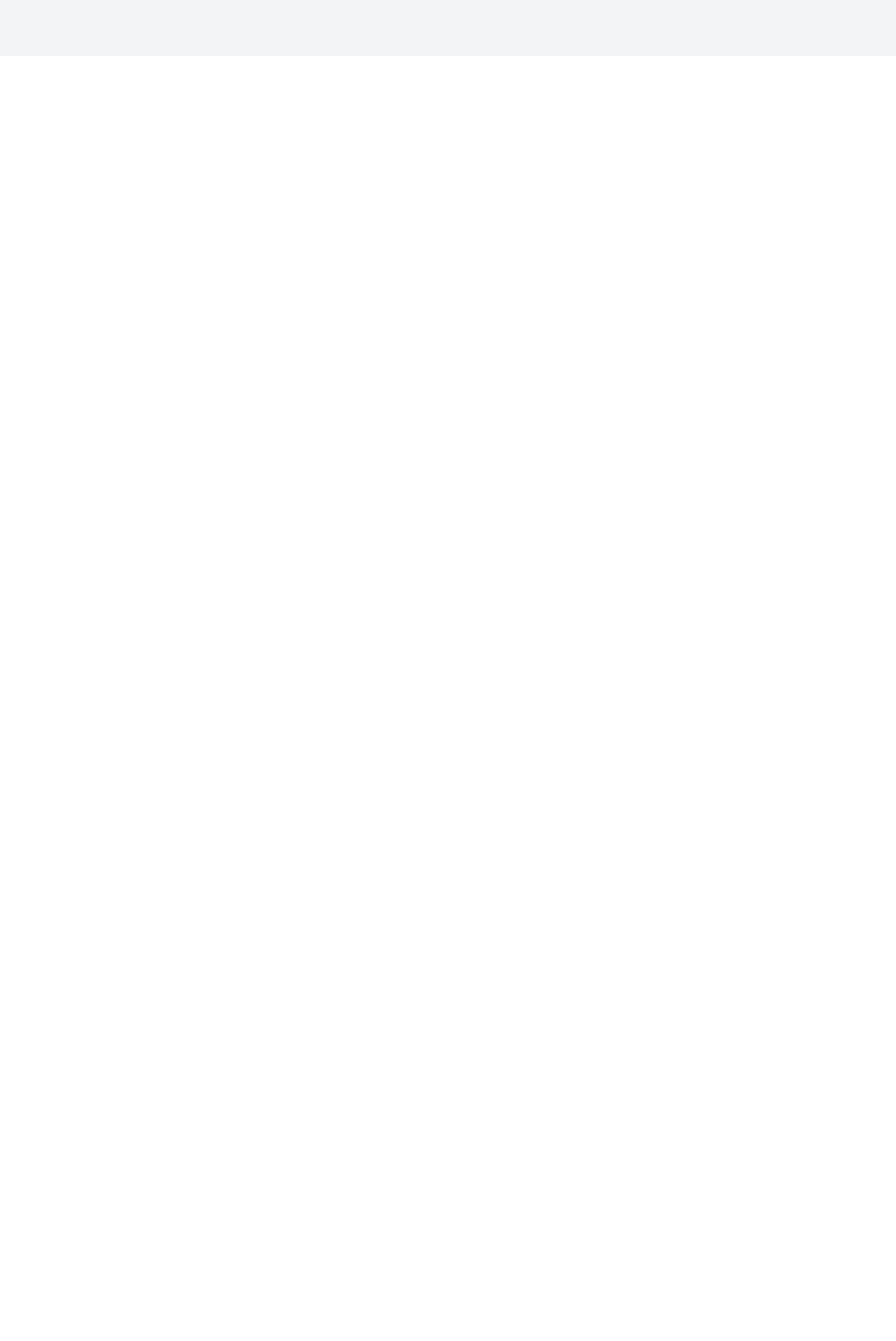
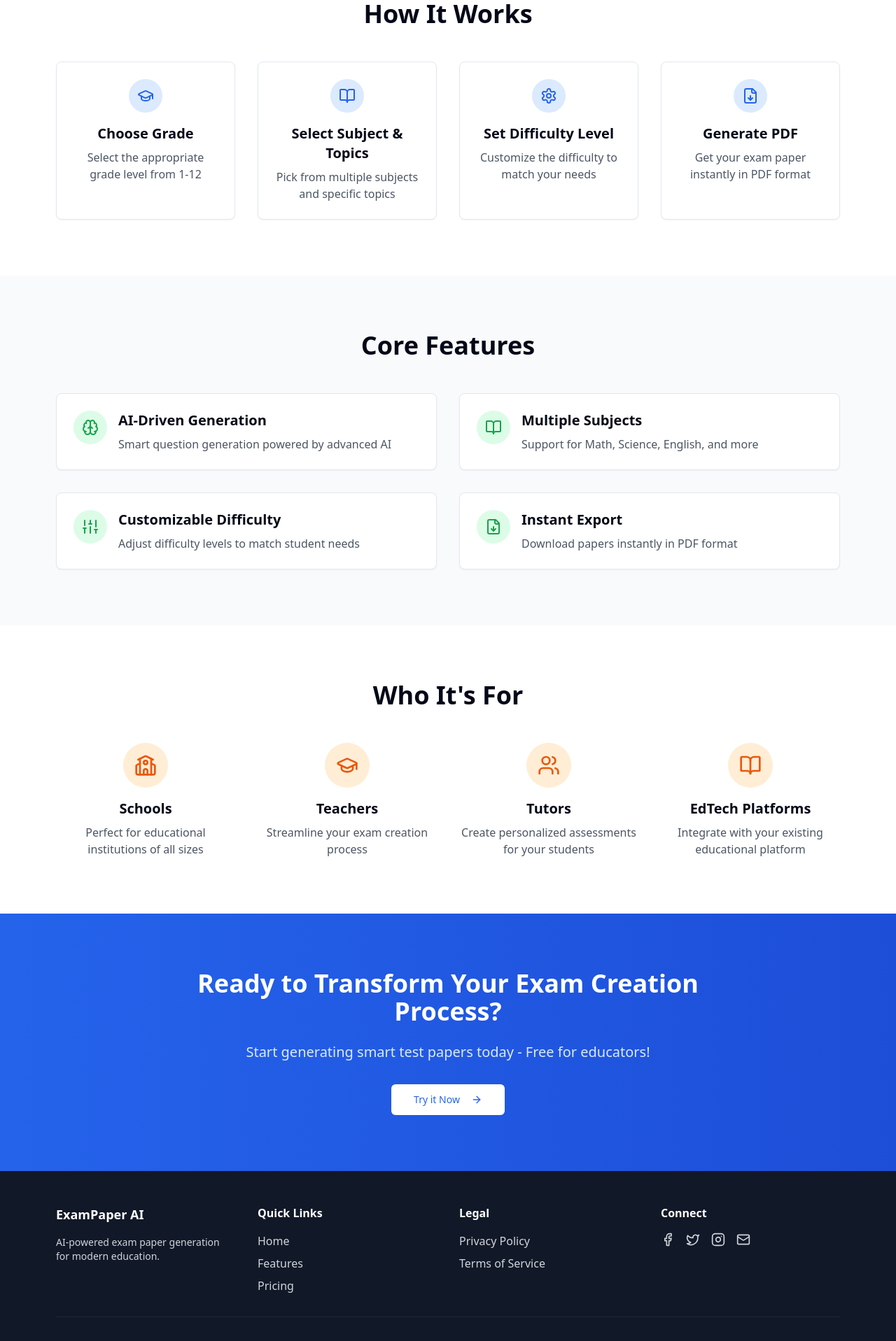
Before and after one commit to test-wale/paper-pilot-create, a React (Vite) app: page / in a window 1280 px wide. Shown: the part 720-2637 px from the top of the page at 70% size. Before the commit the page ends 800 px from the top, so only its background shows below. Built offline with nearby package versions, Linux system fonts and the light colour scheme.

Commit message:
Add landing page design
Implement a landing page design for an AI-powered Exam Paper Generator app, based on the provided prompt.

```diff
--- /dev/null
+++ b/src/components/AudienceSection.tsx
@@ -0,0 +1,48 @@
+
+import { School, Users, GraduationCap, BookOpen } from "lucide-react";
+
+const audiences = [
+  {
+    title: "Schools",
+    icon: School,
+    description: "Perfect for educational institutions of all sizes",
+  },
+  {
+    title: "Teachers",
+    icon: GraduationCap,
+    description: "Streamline your exam creation process",
+  },
+  {
+    title: "Tutors",
+    icon: Users,
+    description: "Create personalized assessments for your students",
+  },
+  {
+    title: "EdTech Platforms",
+    icon: BookOpen,
+    description: "Integrate with your existing educational platform",
+  },
+];
+
+export const AudienceSection = () => {
+  return (
+    <section className="py-20 bg-white">
+      <div className="max-w-6xl mx-auto px-4">
+        <h2 className="text-3xl md:text-4xl font-bold text-center mb-12">
+          Who It's For
+        </h2>
+        <div className="grid grid-cols-1 md:grid-cols-2 lg:grid-cols-4 gap-8">
+          {audiences.map((audience, index) => (
+            <div key={index} className="text-center">
+              <div className="w-16 h-16 rounded-full bg-orange-100 flex items-center justify-center mx-auto mb-4">
+                <audience.icon className="w-8 h-8 text-orange-600" />
+              </div>
+              <h3 className="text-xl font-semibold mb-2">{audience.title}</h3>
+              <p className="text-gray-600">{audience.description}</p>
+            </div>
+          ))}
+        </div>
+      </div>
+    </section>
+  );
+};
--- /dev/null
+++ b/src/components/CTASection.tsx
@@ -0,0 +1,25 @@
+
+import { Button } from "./ui/button";
+import { ArrowRight } from "lucide-react";
+
+export const CTASection = () => {
+  return (
+    <section className="py-20 bg-gradient-to-r from-blue-600 to-blue-700 text-white">
+      <div className="max-w-4xl mx-auto px-4 text-center">
+        <h2 className="text-3xl md:text-4xl font-bold mb-6">
+          Ready to Transform Your Exam Creation Process?
+        </h2>
+        <p className="text-xl mb-8 text-blue-100">
+          Start generating smart test papers today - Free for educators!
+        </p>
+        <Button
+          size="lg"
+          variant="secondary"
+          className="bg-white text-blue-600 hover:bg-blue-50"
+        >
+          Try it Now <ArrowRight className="ml-2 h-4 w-4" />
+        </Button>
+      </div>
+    </section>
+  );
+};
--- /dev/null
+++ b/src/components/FeaturesSection.tsx
@@ -0,0 +1,53 @@
+
+import { Brain, Sliders, BookOpen, FileDown, Check } from "lucide-react";
+import { Card } from "./ui/card";
+
+const features = [
+  {
+    title: "AI-Driven Generation",
+    description: "Smart question generation powered by advanced AI",
+    icon: Brain,
+  },
+  {
+    title: "Multiple Subjects",
+    description: "Support for Math, Science, English, and more",
+    icon: BookOpen,
+  },
+  {
+    title: "Customizable Difficulty",
+    description: "Adjust difficulty levels to match student needs",
+    icon: Sliders,
+  },
+  {
+    title: "Instant Export",
+    description: "Download papers instantly in PDF format",
+    icon: FileDown,
+  },
+];
+
+export const FeaturesSection = () => {
+  return (
+    <section className="py-20 bg-gray-50">
+      <div className="max-w-6xl mx-auto px-4">
+        <h2 className="text-3xl md:text-4xl font-bold text-center mb-12">
+          Core Features
+        </h2>
+        <div className="grid grid-cols-1 md:grid-cols-2 gap-8">
+          {features.map((feature, index) => (
+            <Card key={index} className="p-6 hover:shadow-lg transition-shadow">
+              <div className="flex items-start">
+                <div className="w-12 h-12 rounded-full bg-green-100 flex items-center justify-center mr-4">
+                  <feature.icon className="w-6 h-6 text-green-600" />
+                </div>
+                <div>
+                  <h3 className="text-xl font-semibold mb-2">{feature.title}</h3>
+                  <p className="text-gray-600">{feature.description}</p>
+                </div>
+              </div>
+            </Card>
+          ))}
+        </div>
+      </div>
+    </section>
+  );
+};
--- /dev/null
+++ b/src/components/Footer.tsx
@@ -0,0 +1,76 @@
+
+import { Facebook, Twitter, Instagram, Mail } from "lucide-react";
+
+export const Footer = () => {
+  return (
+    <footer className="bg-gray-900 text-gray-300">
+      <div className="max-w-6xl mx-auto px-4 py-12">
+        <div className="grid grid-cols-1 md:grid-cols-4 gap-8">
+          <div>
+            <h3 className="text-white font-semibold text-lg mb-4">
+              ExamPaper AI
+            </h3>
+            <p className="text-sm">
+              AI-powered exam paper generation for modern education.
+            </p>
+          </div>
+          <div>
+            <h4 className="text-white font-semibold mb-4">Quick Links</h4>
+            <ul className="space-y-2">
+              <li>
+                <a href="#" className="hover:text-white transition-colors">
+                  Home
+                </a>
+              </li>
+              <li>
+                <a href="#" className="hover:text-white transition-colors">
+                  Features
+                </a>
+              </li>
+              <li>
+                <a href="#" className="hover:text-white transition-colors">
+                  Pricing
+                </a>
+              </li>
+            </ul>
+          </div>
+          <div>
+            <h4 className="text-white font-semibold mb-4">Legal</h4>
+            <ul className="space-y-2">
+              <li>
+                <a href="#" className="hover:text-white transition-colors">
+                  Privacy Policy
+                </a>
+              </li>
+              <li>
+                <a href="#" className="hover:text-white transition-colors">
+                  Terms of Service
+                </a>
+              </li>
+            </ul>
+          </div>
+          <div>
+            <h4 className="text-white font-semibold mb-4">Connect</h4>
+            <div className="flex space-x-4">
+              <a href="#" className="hover:text-white transition-colors">
+                <Facebook className="w-5 h-5" />
+              </a>
+              <a href="#" className="hover:text-white transition-colors">
+                <Twitter className="w-5 h-5" />
+              </a>
+              <a href="#" className="hover:text-white transition-colors">
+                <Instagram className="w-5 h-5" />
+              </a>
+              <a href="#" className="hover:text-white transition-colors">
+                <Mail className="w-5 h-5" />
+              </a>
+            </div>
+          </div>
+        </div>
+        <div className="border-t border-gray-800 mt-8 pt-8 text-center text-sm">
+          <p>&copy; 2024 ExamPaper AI. All rights reserved.</p>
+        </div>
+      </div>
+    </footer>
+  );
+};
--- /dev/null
+++ b/src/components/HeroSection.tsx
@@ -0,0 +1,23 @@
+
+import { ArrowRight } from "lucide-react";
+import { Button } from "./ui/button";
+
+export const HeroSection = () => {
+  return (
+    <div className="min-h-[80vh] flex flex-col items-center justify-center px-4 bg-gradient-to-b from-blue-50 to-white">
+      <div className="max-w-4xl mx-auto text-center">
+        <h1 className="text-4xl md:text-6xl font-bold text-gray-900 mb-6">
+          Create Smart Test Papers{" "}
+          <span className="text-blue-600">in Seconds</span>
+        </h1>
+        <p className="text-xl md:text-2xl text-gray-600 mb-8">
+          AI-powered exam paper generator for Grades 1-12. Perfect for teachers,
+          schools, and educational institutions.
+        </p>
+        <Button size="lg" className="bg-blue-600 hover:bg-blue-700">
+          Generate Your First Paper <ArrowRight className="ml-2 h-4 w-4" />
+        </Button>
+      </div>
+    </div>
+  );
+};
--- /dev/null
+++ b/src/components/StepsSection.tsx
@@ -0,0 +1,51 @@
+
+import { BookOpen, Settings, FileDown, GraduationCap } from "lucide-react";
+import { Card } from "./ui/card";
+
+const steps = [
+  {
+    title: "Choose Grade",
+    description: "Select the appropriate grade level from 1-12",
+    icon: GraduationCap,
+  },
+  {
+    title: "Select Subject & Topics",
+    description: "Pick from multiple subjects and specific topics",
+    icon: BookOpen,
+  },
+  {
+    title: "Set Difficulty Level",
+    description: "Customize the difficulty to match your needs",
+    icon: Settings,
+  },
+  {
+    title: "Generate PDF",
+    description: "Get your exam paper instantly in PDF format",
+    icon: FileDown,
+  },
+];
+
+export const StepsSection = () => {
+  return (
+    <section className="py-20 bg-white">
+      <div className="max-w-6xl mx-auto px-4">
+        <h2 className="text-3xl md:text-4xl font-bold text-center mb-12">
+          How It Works
+        </h2>
+        <div className="grid grid-cols-1 md:grid-cols-2 lg:grid-cols-4 gap-8">
+          {steps.map((step, index) => (
+            <Card key={index} className="p-6 hover:shadow-lg transition-shadow">
+              <div className="flex flex-col items-center text-center">
+                <div className="w-12 h-12 rounded-full bg-blue-100 flex items-center justify-center mb-4">
+                  <step.icon className="w-6 h-6 text-blue-600" />
+                </div>
+                <h3 className="text-xl font-semibold mb-2">{step.title}</h3>
+                <p className="text-gray-600">{step.description}</p>
+              </div>
+            </Card>
+          ))}
+        </div>
+      </div>
+    </section>
+  );
+};
--- a/src/pages/Index.tsx
+++ b/src/pages/Index.tsx
@@ -1,12 +1,20 @@
-// Update this page (the content is just a fallback if you fail to update the page)
+
+import { HeroSection } from "@/components/HeroSection";
+import { StepsSection } from "@/components/StepsSection";
+import { FeaturesSection } from "@/components/FeaturesSection";
+import { AudienceSection } from "@/components/AudienceSection";
+import { CTASection } from "@/components/CTASection";
+import { Footer } from "@/components/Footer";
 
 const Index = () => {
   return (
-    <div className="min-h-screen flex items-center justify-center bg-gray-100">
-      <div className="text-center">
-        <h1 className="text-4xl font-bold mb-4">Welcome to Your Blank App</h1>
-        <p className="text-xl text-gray-600">Start building your amazing project here!</p>
-      </div>
+    <div className="min-h-screen">
+      <HeroSection />
+      <StepsSection />
+      <FeaturesSection />
+      <AudienceSection />
+      <CTASection />
+      <Footer />
     </div>
   );
 };
```
